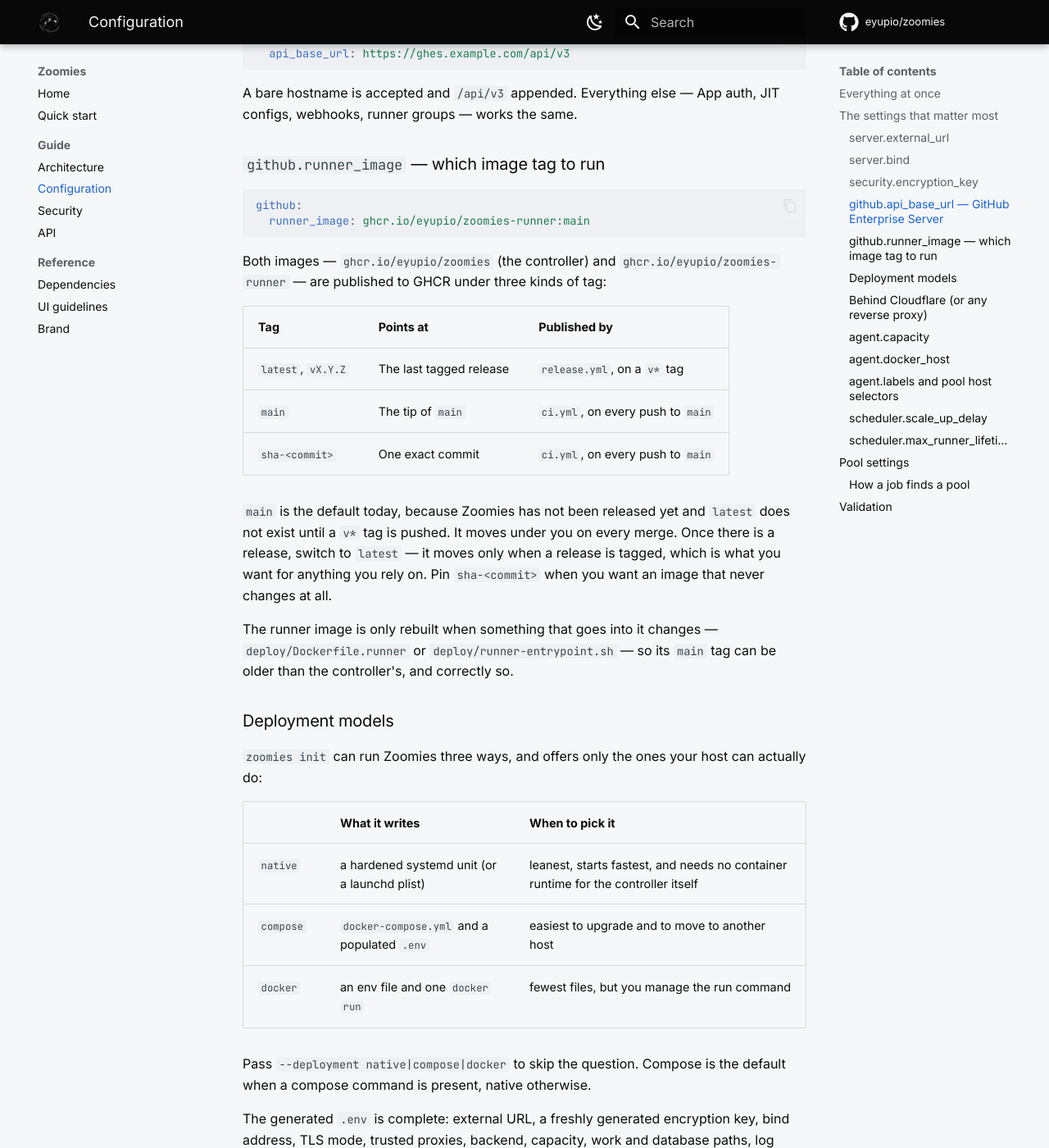
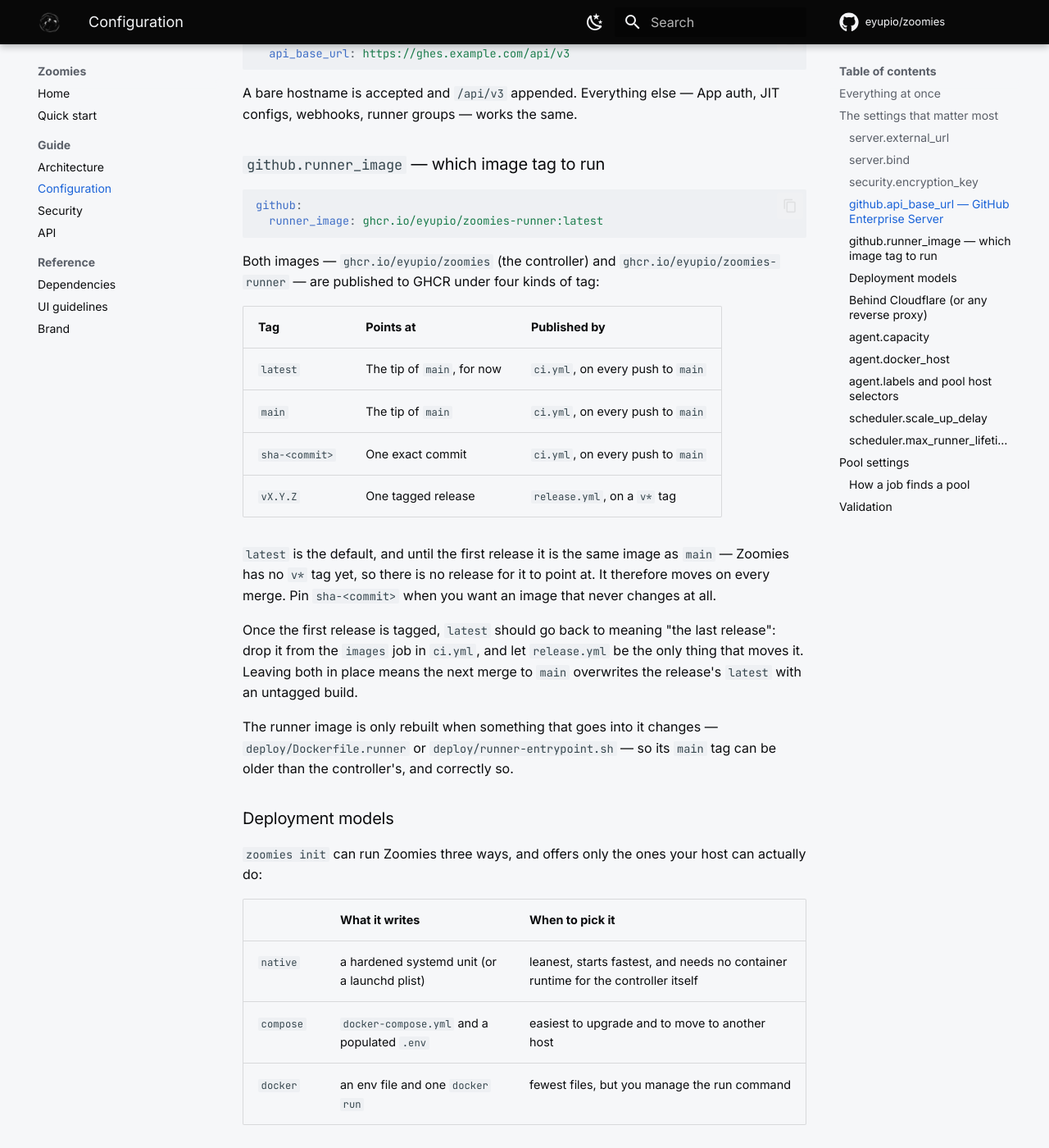
Before and after one commit to eyupio/Zoomies, an MkDocs documentation site: the page built from docs/configuration.md, in a window 1280 px wide and 1400 px high, scrolled down 3172 px. Shown: the whole window at 82% size. Built offline with MkDocs 1.6.1 and Material for MkDocs 9.7.7, drawn with Linux system fonts in a browser that asks for light colours; comment, search, counter and statistics services are not loaded; some of the changed text lies outside the part shown.

Commit message:
Publish :latest, and point the defaults back at it
:latest is what docker-compose.yml, DefaultRunnerImage and the installer
all name, and what anyone reaching for this project types. Pointing the
defaults at :main instead made them work, but it made the obvious command
-- docker pull ghcr.io/eyupio/zoomies:latest -- fail, which is worse.

So CI publishes :latest from main as well. That is not what :latest
should mean, and the comment in ci.yml and the table in
docs/configuration.md both say so: it is standing in until there is a
release to point at. Once the first v* tag is cut, :latest must come out
of the images job, or the next merge to main will overwrite the
release's :latest with an untagged build.

The registry-existence check that forces a runner build now looks for
:latest, since that is the tag whose absence would leave the default
unpullable.

Co-Authored-By: Claude Opus 5 <noreply@anthropic.com>
Claude-Session: https://claude.ai/code/session_01TPqr51WfrqHcDskRZAh6eE

````diff
--- a/docker-compose.yml
+++ b/docker-compose.yml
@@ -16,9 +16,7 @@ name: zoomies
 
 services:
   zoomies:
-    # :main is the tip of main, published by CI on every merge. :latest
-    # appears once a release is tagged; switch to it when one exists.
-    image: ghcr.io/eyupio/zoomies:main
+    image: ghcr.io/eyupio/zoomies:latest
     # Or build locally:
     # build:
     #   context: .
--- a/docs/configuration.md
+++ b/docs/configuration.md
@@ -51,7 +51,7 @@ github:
   webhook_path: /webhooks/github         # ZOOMIES_WEBHOOK_PATH
   poll_interval: 30s                     # ZOOMIES_POLL_INTERVAL
   poll_fallback: true                    # ZOOMIES_POLL_FALLBACK
-  runner_image: ghcr.io/eyupio/zoomies-runner:main   # ZOOMIES_RUNNER_IMAGE
+  runner_image: ghcr.io/eyupio/zoomies-runner:latest   # ZOOMIES_RUNNER_IMAGE
   runner_version: ""                     # ZOOMIES_RUNNER_VERSION
 
 agent:
@@ -160,24 +160,29 @@ JIT configs, webhooks, runner groups — works the same.
 
 ```yaml
 github:
-  runner_image: ghcr.io/eyupio/zoomies-runner:main
+  runner_image: ghcr.io/eyupio/zoomies-runner:latest
 ```
 
 Both images — `ghcr.io/eyupio/zoomies` (the controller) and
-`ghcr.io/eyupio/zoomies-runner` — are published to GHCR under three kinds of
+`ghcr.io/eyupio/zoomies-runner` — are published to GHCR under four kinds of
 tag:
 
 | Tag | Points at | Published by |
 | --- | --- | --- |
-| `latest`, `vX.Y.Z` | The last tagged release | `release.yml`, on a `v*` tag |
+| `latest` | The tip of `main`, for now | `ci.yml`, on every push to `main` |
 | `main` | The tip of `main` | `ci.yml`, on every push to `main` |
 | `sha-<commit>` | One exact commit | `ci.yml`, on every push to `main` |
+| `vX.Y.Z` | One tagged release | `release.yml`, on a `v*` tag |
 
-`main` is the default today, because Zoomies has not been released yet and
-`latest` does not exist until a `v*` tag is pushed. It moves under you on every
-merge. Once there is a release, switch to `latest` — it moves only when a
-release is tagged, which is what you want for anything you rely on. Pin
-`sha-<commit>` when you want an image that never changes at all.
+`latest` is the default, and until the first release it is the same image as
+`main` — Zoomies has no `v*` tag yet, so there is no release for it to point at.
+It therefore moves on every merge. Pin `sha-<commit>` when you want an image
+that never changes at all.
+
+Once the first release is tagged, `latest` should go back to meaning "the last
+release": drop it from the `images` job in `ci.yml`, and let `release.yml` be
+the only thing that moves it. Leaving both in place means the next merge to
+`main` overwrites the release's `latest` with an untagged build.
 
 The runner image is only rebuilt when something that goes into it changes —
 `deploy/Dockerfile.runner` or `deploy/runner-entrypoint.sh` — so its `main` tag
````
Also changed, not shown: 5 other files.
